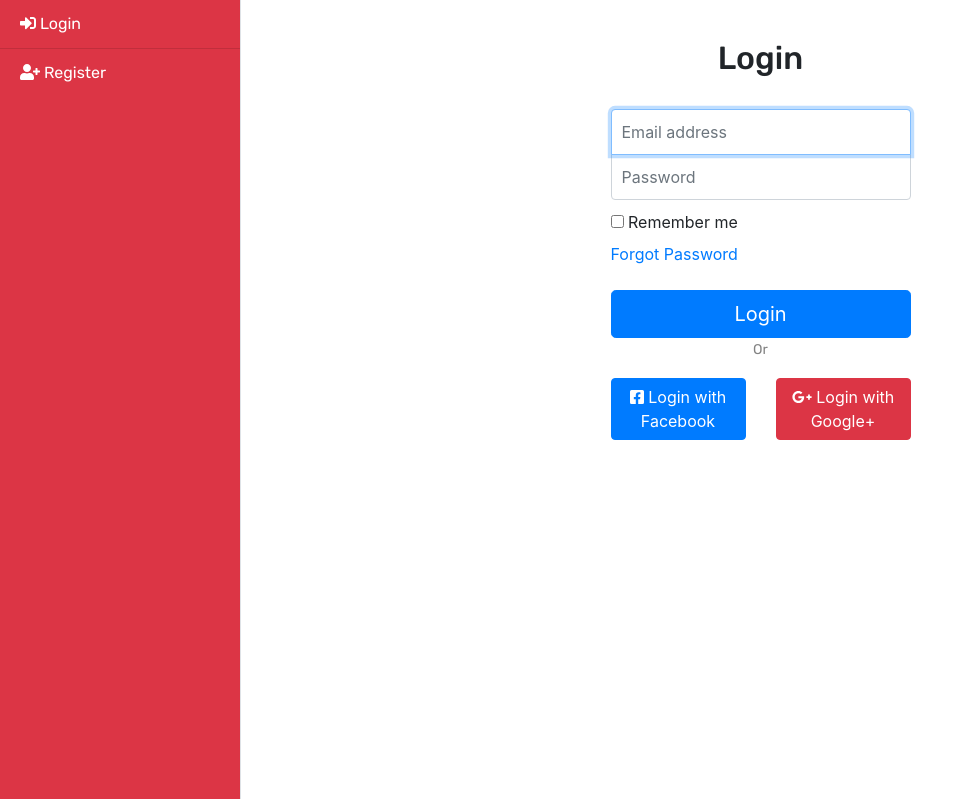
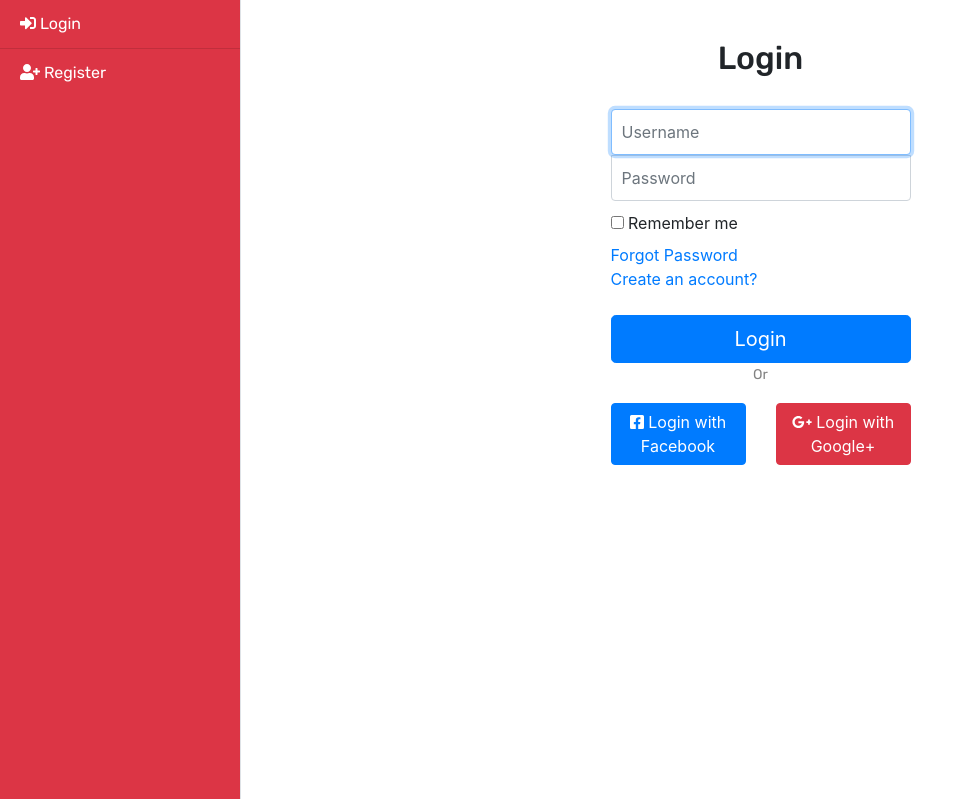
Before and after one commit to ecogreenpro/EcommerceApplication, a Django app: page /login/ in a window 1280 px wide. Shown: the part 163-962 px from the top of the page, without its empty margins (0-978 px from the left). Run offline with Django 3.2, Linux system fonts and the light colour scheme; data that the repository does not hold is empty; some libraries are stand-ins or nearby versions.

Commit message:
Login Complete

```diff
--- a/core/views.py
+++ b/core/views.py
@@ -1,4 +1,4 @@
-from django.contrib import messages
+from django.contrib import messages, auth
 from django.contrib.auth.models import User
 from django.shortcuts import render
 from django.views.generic import ListView, DetailView, View
@@ -51,6 +51,17 @@ def paymentProcess(request):
 
 def login(request):
     context = {}
+    if request.method == "POST":
+        username = request.POST.get('username')
+        password = request.POST.get('password')
+        user = auth.authenticate(username=username, password=password)
+        if user is not None:
+            auth.login(request, user)
+            return render(request, 'account/userprofile.html')
+        else:
+            messages.info(request, 'Invalid Login')
+    else:
+        return render(request, 'account/login.html', context)
     return render(request, 'account/login.html', context)
 
 
--- a/templates/account/login.html
+++ b/templates/account/login.html
@@ -64,18 +64,18 @@
             {% endfor %}
             <div class="container-fluid">
                 <main role="main"><br>
-                    <form class="form-signin">
-
+                    <form class="form-signin" method="post" action="/login/">
+                            {% csrf_token %}
                         <div class="py text-center">
 
                             <h2>Login</h2>
                         </div>
                         <br>
-                        <label for="inputEmail" class="sr-only">Email address</label>
-                        <input type="email" id="inputEmail" class="form-control" placeholder="Email address" required
+                        <label for="username" class="sr-only">Email address</label>
+                        <input type="text" name="username" id="username" class="form-control" placeholder="Username" required
                                autofocus>
-                        <label for="inputPassword" class="sr-only">Password</label>
-                        <input type="password" id="inputPassword" class="form-control" placeholder="Password" required>
+                        <label for="password" class="sr-only">Password</label>
+                        <input type="password" name="password" id="password" class="form-control" placeholder="Password" required>
                         <div class="checkbox mb-3">
                             <label>
                                 <input type="checkbox" value="remember-me"> Remember me
@@ -83,6 +83,8 @@
                             <br>
                             <label>
                                 <a href="{% url 'forgotpassword' %}">Forgot Password</a>
+                                <br>
+                                <a href="{% url 'signup' %}">Create an account?</a>
                             </label>
                         </div>
                         <button class="btn btn-lg btn-primary btn-block" type="submit"></i> Login</button>
```
